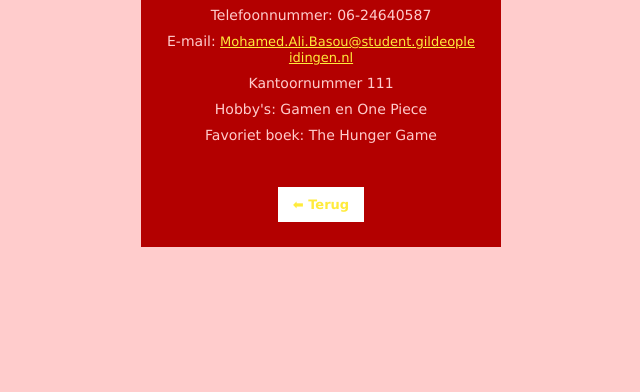
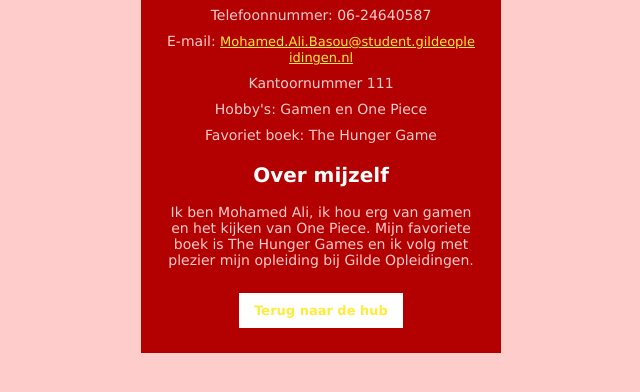
Before and after one commit to jeremy2315/cool, a plain HTML site: page smoelenboekHTML/mohamedali.html in a window 1280 px wide. Shown: the part 252-644 px from the top of the page, without its empty margins (319-959 px from the left). Drawn offline with Linux system fonts and the light colour scheme.

Commit message:
htmlupdatemoali

```diff
--- a/smoelenboekHTML/mohamedali.html
+++ b/smoelenboekHTML/mohamedali.html
@@ -17,9 +17,12 @@
     <p>Kantoornummer 111</p>
     <p>Hobby's: Gamen en One Piece</p>
     <p>Favoriet boek: The Hunger Game</p>
-    <br>
-    <a href="index.html" class="terug-knop">⬅ Terug</a>
-</div>
+
+    <h2>Over mijzelf</h2>
+    <p>Ik ben Mohamed Ali, ik hou erg van gamen en het kijken van One Piece. Mijn favoriete boek is The Hunger Games en ik volg met plezier mijn opleiding bij Gilde Opleidingen.</p>
+
+    <a href="index.html" class="terug-knop">Terug naar de hub</a>
+</main>
 
 </body>
 </html>
```
